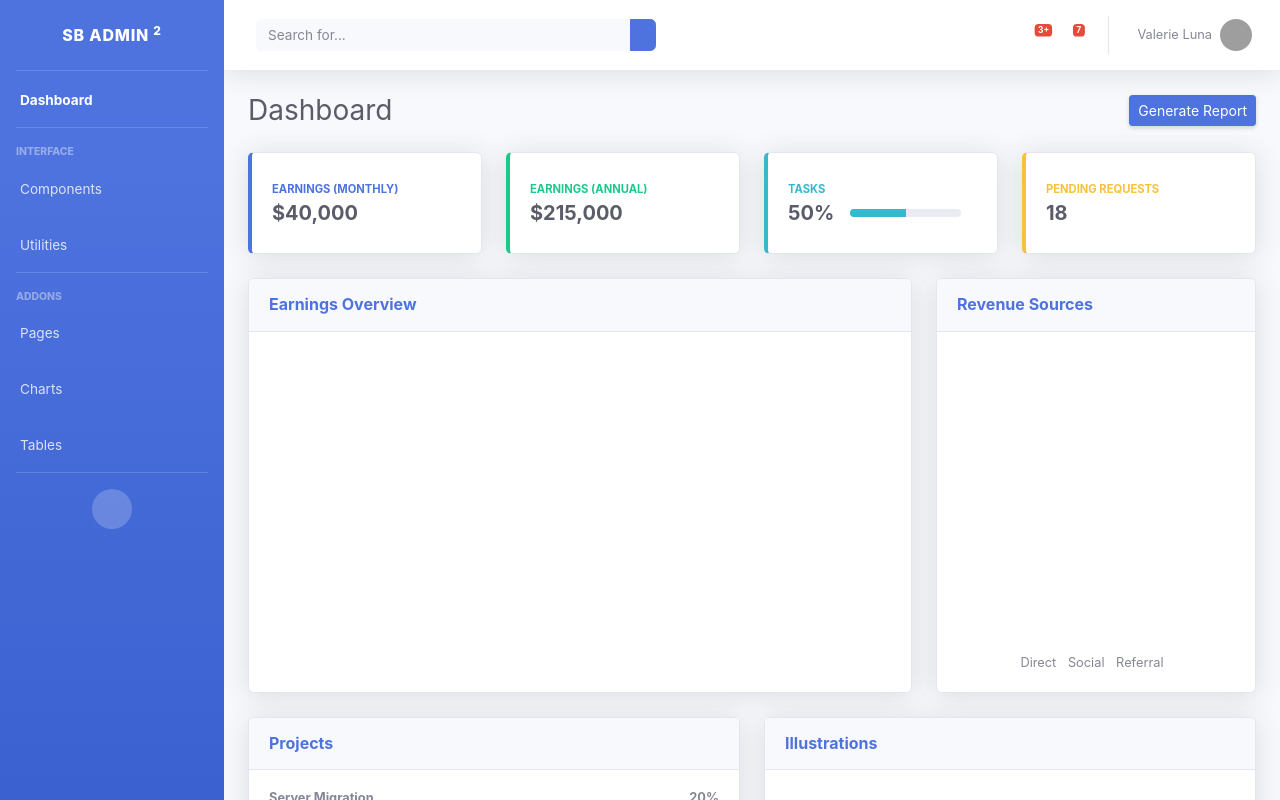
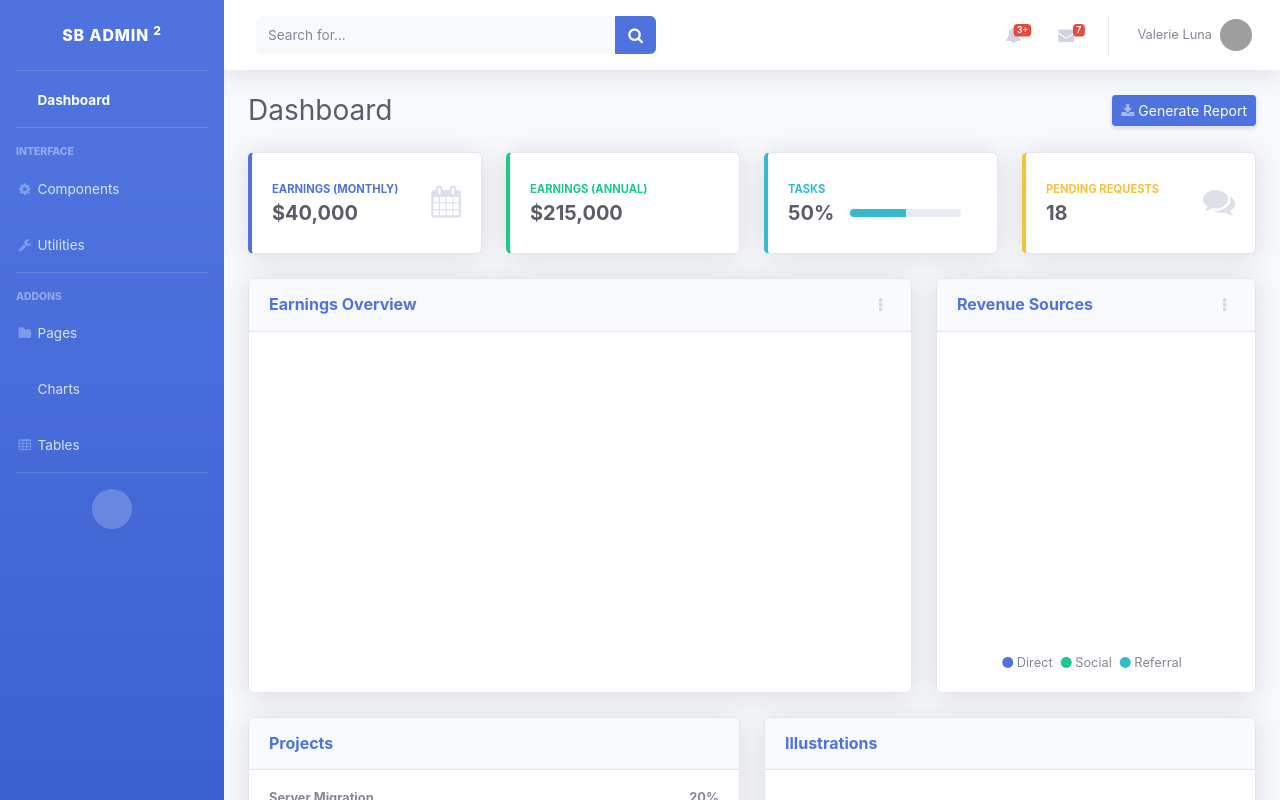
Before and after one commit to chasestubb/GTFS-ride_Tools_Dev, a React (Create React App) app in the folder frontend/: page / in a window 1280 px wide. Shown: the top 800 px of the page. Built offline with nearby package versions, Linux system fonts and the light colour scheme; grey boxes are pictures that could not be loaded.

Commit message:
Added CSS to the home page

```diff
--- a/frontend/public/index.html
+++ b/frontend/public/index.html
@@ -3,6 +3,7 @@
   <head>
     <meta charset="utf-8" />
     <link rel="icon" href="%PUBLIC_URL%/favicon.ico" />
+    <link rel="stylesheet" href="https://stackpath.bootstrapcdn.com/font-awesome/4.7.0/css/font-awesome.min.css" />
     <meta name="viewport" content="width=device-width, initial-scale=1" />
     <meta name="theme-color" content="#000000" />
     <meta
--- a/frontend/src/App.js
+++ b/frontend/src/App.js
@@ -15,7 +15,7 @@ function App() {
 					{/* Sidebar - Brand */}
 					<a class="sidebar-brand d-flex align-items-center justify-content-center" href="index.html">
 						<div class="sidebar-brand-icon rotate-n-15">
-							<i class="fas fa-laugh-wink"></i>
+							<i class="fa fa-laugh-wink"></i>
 						</div>
 						<div class="sidebar-brand-text mx-3">SB Admin <sup>2</sup></div>
 					</a>
@@ -26,7 +26,7 @@ function App() {
 					{/* Nav Item - Dashboard */}
 					<li class="nav-item active">
 						<a class="nav-link" href="index.html">
-							<i class="fas fa-fw fa-tachometer-alt"></i>
+							<i class="fa fa-fw fa-tachometer-alt"></i>
 							<span>Dashboard</span></a>
 					</li>
 
@@ -41,7 +41,7 @@ function App() {
 					{/* Nav Item - Pages Collapse Menu */}
 					<li class="nav-item">
 						<a class="nav-link collapsed" href="#" data-toggle="collapse" data-target="#collapseTwo" aria-expanded="true" aria-controls="collapseTwo">
-							<i class="fas fa-fw fa-cog"></i>
+							<i class="fa fa-fw fa-cog"></i>
 							<span>Components</span>
 						</a>
 						<div id="collapseTwo" class="collapse" aria-labelledby="headingTwo" data-parent="#accordionSidebar">
@@ -56,7 +56,7 @@ function App() {
 					{/* Nav Item - Utilities Collapse Menu */}
 					<li class="nav-item">
 						<a class="nav-link collapsed" href="#" data-toggle="collapse" data-target="#collapseUtilities" aria-expanded="true" aria-controls="collapseUtilities">
-							<i class="fas fa-fw fa-wrench"></i>
+							<i class="fa fa-fw fa-wrench"></i>
 							<span>Utilities</span>
 						</a>
 						<div id="collapseUtilities" class="collapse" aria-labelledby="headingUtilities" data-parent="#accordionSidebar">
@@ -81,7 +81,7 @@ function App() {
 					{/* Nav Item - Pages Collapse Menu */}
 					<li class="nav-item">
 						<a class="nav-link collapsed" href="#" data-toggle="collapse" data-target="#collapsePages" aria-expanded="true" aria-controls="collapsePages">
-							<i class="fas fa-fw fa-folder"></i>
+							<i class="fa fa-fw fa-folder"></i>
 							<span>Pages</span>
 						</a>
 						<div id="collapsePages" class="collapse" aria-labelledby="headingPages" data-parent="#accordionSidebar">
@@ -101,14 +101,14 @@ function App() {
 					{/* Nav Item - Charts */}
 					<li class="nav-item">
 						<a class="nav-link" href="charts.html">
-							<i class="fas fa-fw fa-chart-area"></i>
+							<i class="fa fa-fw fa-chart-area"></i>
 							<span>Charts</span></a>
 					</li>
 
 					{/* Nav Item - Tables */}
 					<li class="nav-item">
 						<a class="nav-link" href="tables.html">
-							<i class="fas fa-fw fa-table"></i>
+							<i class="fa fa-fw fa-table"></i>
 							<span>Tables</span></a>
 					</li>
 
@@ -143,7 +143,7 @@ function App() {
 									<input type="text" class="form-control bg-light border-0 small" placeholder="Search for..." aria-label="Search" aria-describedby="basic-addon2" />
 									<div class="input-group-append">
 										<button class="btn btn-primary" type="button">
-											<i class="fas fa-search fa-sm"></i>
+											<i class="fa fa-search fa-sm"></i>
 										</button>
 									</div>
 								</div>
@@ -155,7 +155,7 @@ function App() {
 								{/* Nav Item - Search Dropdown (Visible Only XS) */}
 								<li class="nav-item dropdown no-arrow d-sm-none">
 									<a class="nav-link dropdown-toggle" href="#" id="searchDropdown" role="button" data-toggle="dropdown" aria-haspopup="true" aria-expanded="false">
-										<i class="fas fa-search fa-fw"></i>
+										<i class="fa fa-search fa-fw"></i>
 									</a>
 									{/* Dropdown - Messages */}
 									<div class="dropdown-menu dropdown-menu-right p-3 shadow animated--grow-in" aria-labelledby="searchDropdown">
@@ -164,7 +164,7 @@ function App() {
 												<input type="text" class="form-control bg-light border-0 small" placeholder="Search for..." aria-label="Search" aria-describedby="basic-addon2" />
 												<div class="input-group-append">
 													<button class="btn btn-primary" type="button">
-														<i class="fas fa-search fa-sm"></i>
+														<i class="fa fa-search fa-sm"></i>
 													</button>
 												</div>
 											</div>
@@ -175,7 +175,7 @@ function App() {
 								{/* Nav Item - Alerts */}
 								<li class="nav-item dropdown no-arrow mx-1">
 									<a class="nav-link dropdown-toggle" href="#" id="alertsDropdown" role="button" data-toggle="dropdown" aria-haspopup="true" aria-expanded="false">
-										<i class="fas fa-bell fa-fw"></i>
+										<i class="fa fa-bell fa-fw"></i>
 										{/* Counter - Alerts */}
 										<span class="badge badge-danger badge-counter">3+</span>
 									</a>
@@ -187,7 +187,7 @@ function App() {
 										<a class="dropdown-item d-flex align-items-center" href="#">
 											<div class="mr-3">
 												<div class="icon-circle bg-primary">
-													<i class="fas fa-file-alt text-white"></i>
+													<i class="fa fa-file-alt text-white"></i>
 												</div>
 											</div>
 											<div>
@@ -198,7 +198,7 @@ function App() {
 										<a class="dropdown-item d-flex align-items-center" href="#">
 											<div class="mr-3">
 												<div class="icon-circle bg-success">
-													<i class="fas fa-donate text-white"></i>
+													<i class="fa fa-donate text-white"></i>
 												</div>
 											</div>
 											<div>
@@ -209,7 +209,7 @@ function App() {
 										<a class="dropdown-item d-flex align-items-center" href="#">
 											<div class="mr-3">
 												<div class="icon-circle bg-warning">
-													<i class="fas fa-exclamation-triangle text-white"></i>
+													<i class="fa fa-exclamation-triangle text-white"></i>
 												</div>
 											</div>
 											<div>
@@ -224,7 +224,7 @@ function App() {
 								{/* Nav Item - Messages */}
 								<li class="nav-item dropdown no-arrow mx-1">
 									<a class="nav-link dropdown-toggle" href="#" id="messagesDropdown" role="button" data-toggle="dropdown" aria-haspopup="true" aria-expanded="false">
-										<i class="fas fa-envelope fa-fw"></i>
+										<i class="fa fa-envelope fa-fw"></i>
 										{/* Counter - Messages */}
 										<span class="badge badge-danger badge-counter">7</span>
 									</a>
@@ -288,20 +288,20 @@ function App() {
 									{/* Dropdown - User Information */}
 									<div class="dropdown-menu dropdown-menu-right shadow animated--grow-in" aria-labelledby="userDropdown">
 										<a class="dropdown-item" href="#">
-											<i class="fas fa-user fa-sm fa-fw mr-2 text-gray-400"></i>
+											<i class="fa fa-user fa-sm fa-fw mr-2 text-gray-400"></i>
 											Profile
 										</a>
 										<a class="dropdown-item" href="#">
-											<i class="fas fa-cogs fa-sm fa-fw mr-2 text-gray-400"></i>
+											<i class="fa fa-cogs fa-sm fa-fw mr-2 text-gray-400"></i>
 											Settings
 										</a>
 										<a class="dropdown-item" href="#">
-											<i class="fas fa-list fa-sm fa-fw mr-2 text-gray-400"></i>
+											<i class="fa fa-list fa-sm fa-fw mr-2 text-gray-400"></i>
 											Activity Log
 										</a>
 										<div class="dropdown-divider"></div>
 										<a class="dropdown-item" href="#" data-toggle="modal" data-target="#logoutModal">
-											<i class="fas fa-sign-out-alt fa-sm fa-fw mr-2 text-gray-400"></i>
+											<i class="fa fa-sign-out-alt fa-sm fa-fw mr-2 text-gray-400"></i>
 											Logout
 										</a>
 									</div>
@@ -318,7 +318,7 @@ function App() {
 							{/* Page Heading */}
 							<div class="d-sm-flex align-items-center justify-content-between mb-4">
 								<h1 class="h3 mb-0 text-gray-800">Dashboard</h1>
-								<a href="#" class="d-none d-sm-inline-block btn btn-sm btn-primary shadow-sm"><i class="fas fa-download fa-sm text-white-50"></i> Generate Report</a>
+								<a href="#" class="d-none d-sm-inline-block btn btn-sm btn-primary shadow-sm"><i class="fa fa-download fa-sm text-white-50"></i> Generate Report</a>
 							</div>
 
 							{/* Content Row */}
@@ -334,7 +334,7 @@ function App() {
 													<div class="h5 mb-0 font-weight-bold text-gray-800">$40,000</div>
 												</div>
 												<div class="col-auto">
-													<i class="fas fa-calendar fa-2x text-gray-300"></i>
+													<i class="fa fa-calendar fa-2x text-gray-300"></i>
 												</div>
 											</div>
 										</div>
@@ -351,7 +351,7 @@ function App() {
 													<div class="h5 mb-0 font-weight-bold text-gray-800">$215,000</div>
 												</div>
 												<div class="col-auto">
-													<i class="fas fa-dollar-sign fa-2x text-gray-300"></i>
+													<i class="fa fa-dollar-sign fa-2x text-gray-300"></i>
 												</div>
 											</div>
 										</div>
@@ -377,7 +377,7 @@ function App() {
 													</div>
 												</div>
 												<div class="col-auto">
-													<i class="fas fa-clipboard-list fa-2x text-gray-300"></i>
+													<i class="fa fa-clipboard-list fa-2x text-gray-300"></i>
 												</div>
 											</div>
 										</div>
@@ -394,7 +394,7 @@ function App() {
 													<div class="h5 mb-0 font-weight-bold text-gray-800">18</div>
 												</div>
 												<div class="col-auto">
-													<i class="fas fa-comments fa-2x text-gray-300"></i>
+													<i class="fa fa-comments fa-2x text-gray-300"></i>
 												</div>
 											</div>
 										</div>
@@ -414,7 +414,7 @@ function App() {
 											<h6 class="m-0 font-weight-bold text-primary">Earnings Overview</h6>
 											<div class="dropdown no-arrow">
 												<a class="dropdown-toggle" href="#" role="button" id="dropdownMenuLink" data-toggle="dropdown" aria-haspopup="true" aria-expanded="false">
-													<i class="fas fa-ellipsis-v fa-sm fa-fw text-gray-400"></i>
+													<i class="fa fa-ellipsis-v fa-sm fa-fw text-gray-400"></i>
 												</a>
 												<div class="dropdown-menu dropdown-menu-right shadow animated--fade-in" aria-labelledby="dropdownMenuLink">
 													<div class="dropdown-header">Dropdown Header:</div>
@@ -442,7 +442,7 @@ function App() {
 											<h6 class="m-0 font-weight-bold text-primary">Revenue Sources</h6>
 											<div class="dropdown no-arrow">
 												<a class="dropdown-toggle" href="#" role="button" id="dropdownMenuLink" data-toggle="dropdown" aria-haspopup="true" aria-expanded="false">
-													<i class="fas fa-ellipsis-v fa-sm fa-fw text-gray-400"></i>
+													<i class="fa fa-ellipsis-v fa-sm fa-fw text-gray-400"></i>
 												</a>
 												<div class="dropdown-menu dropdown-menu-right shadow animated--fade-in" aria-labelledby="dropdownMenuLink">
 													<div class="dropdown-header">Dropdown Header:</div>
@@ -460,13 +460,13 @@ function App() {
 											</div>
 											<div class="mt-4 text-center small">
 												<span class="mr-2">
-													<i class="fas fa-circle text-primary"></i> Direct
+													<i class="fa fa-circle text-primary"></i> Direct
 												</span>
 												<span class="mr-2">
-													<i class="fas fa-circle text-success"></i> Social
+													<i class="fa fa-circle text-success"></i> Social
 												</span>
 												<span class="mr-2">
-													<i class="fas fa-circle text-info"></i> Referral
+													<i class="fa fa-circle text-info"></i> Referral
 												</span>
 											</div>
 										</div>
@@ -617,7 +617,7 @@ function App() {
 
 			{/* Scroll to Top Button*/}
 			<a class="scroll-to-top rounded" href="#page-top">
-				<i class="fas fa-angle-up"></i>
+				<i class="fa fa-angle-up"></i>
 			</a>
 
 			{/* Logout Modal*/}
```
